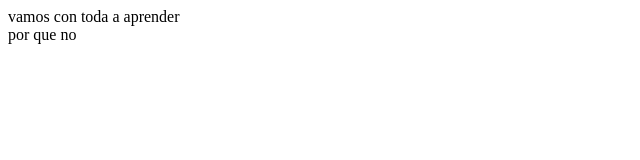
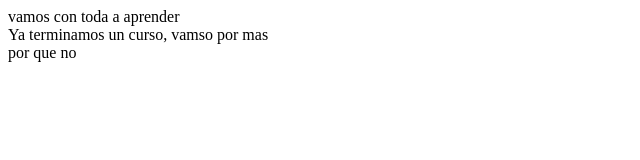
Before and after one commit to kevinke13/CursoPrework, a plain HTML site: page index.html in a window 1280 px wide. Shown: the whole page, without its empty margins (0-640 px from the left). Drawn offline with Linux system fonts and the light colour scheme.

Commit message:
Ya terminamos un curso, vamos por mas

```diff
--- a/index.html
+++ b/index.html
@@ -9,6 +9,8 @@
 </head>
 <body>
     <article> vamos con toda a aprender</article>
+    <article>Ya terminamos un curso, vamso por mas</article>
+
 
     <aside>por que no
            </aside>
```
